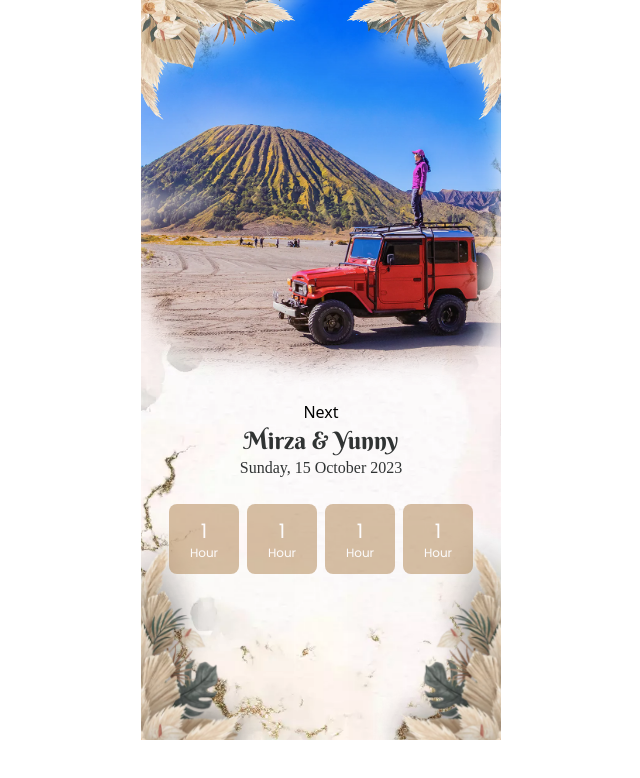
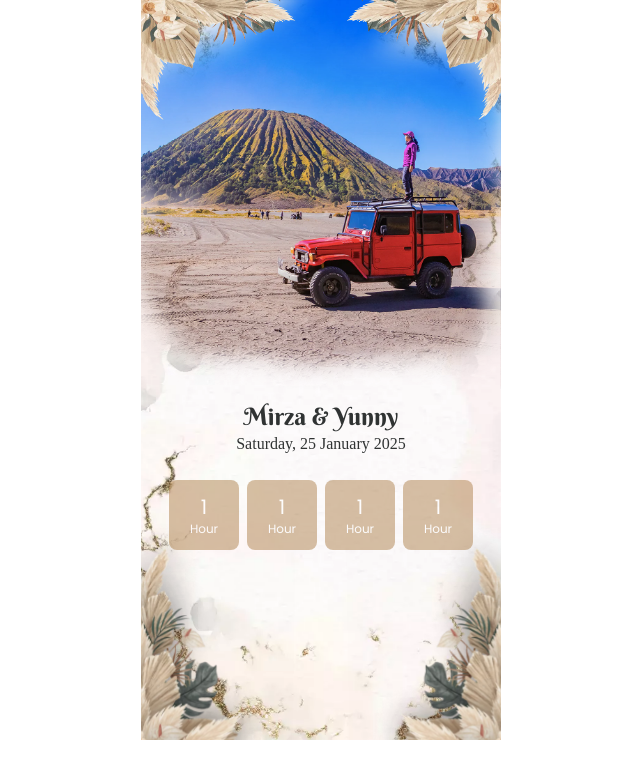
Before and after one commit to Harits19/wedding-invitation-app-react, a Next.js app: page /main in a window 1280 px wide. Shown: the top 778 px of the page, without its empty margins (319-959 px from the left). Built offline with nearby package versions, Linux system fonts and the light colour scheme; a web font is replaced by a local one.

Commit message:
create reusable component

```diff
--- /dev/null
+++ b/app/components/carousel.tsx
@@ -0,0 +1,44 @@
+import Image from "next/image";
+import { useState, useEffect, ReactNode } from "react";
+
+export default function Carousel<T>({
+  imageList,
+  renderItem,
+}: {
+  imageList: T[];
+  renderItem: (val: T) => ReactNode;
+}) {
+  const [indexImage, setIndexImage] = useState(1);
+  const selectedImage = indexImage % imageList.length;
+  let nextImage = selectedImage + 1;
+
+  if (nextImage === imageList.length) {
+    nextImage = 0;
+  }
+
+  useEffect(() => {
+    console.log(`initializing interval`);
+    const interval = setInterval(() => {
+      setIndexImage((prev) => prev + 1);
+    }, 5000);
+
+    return () => {
+      console.log(`clearing interval`);
+      clearInterval(interval);
+    };
+  }, []);
+
+  return (
+    <>
+      <div
+        key={indexImage}
+        className="animate-fade-zoom-out absolute top-0 z-10 object-cover h-[400px]"
+      >
+        {renderItem(imageList[selectedImage])}
+      </div>
+      <div className="scale-[1.18] absolute z-0 top-0 object-cover h-[400px]">
+        {renderItem(imageList[nextImage])}
+      </div>
+    </>
+  );
+}
--- a/app/main/page.tsx
+++ b/app/main/page.tsx
@@ -11,46 +11,10 @@ import Text from "../components/averia";
 import { kText } from "@/constans/text";
 import moment from "moment";
 import AudioPlayer from "../components/audio-player";
-import { Fade } from "react-slideshow-image";
-
-const ImageSlideShow = (props: { src: StaticImageData }) => {
-  useEffect(() => {
-    console.log("image mounted ", props.src.src);
-
-    return () => {
-      console.log("image unmounted ", props.src.src);
-    };
-  }, [props.src.src]);
-  return (
-    <Image
-      className="absolute top-0 w-full object-cover h-[400px]"
-      alt="photo"
-      src={props.src}
-    />
-  );
-};
+import Carousel from "../components/carousel";
 
 export default function Main() {
-  const [indexImage, setIndexImage] = useState(1);
   const imageList = [kPublic.photoSlideShow1, kPublic.photoSlideShow2];
-  const selectedImage = indexImage % imageList.length;
-  let nextImage = selectedImage + 1;
-
-  if (nextImage === imageList.length) {
-    nextImage = 0;
-  }
-
-  useEffect(() => {
-    console.log(`initializing interval`);
-    const interval = setInterval(() => {
-      setIndexImage((prev) => prev + 1);
-    }, 5000);
-
-    return () => {
-      console.log(`clearing interval`);
-      clearInterval(interval);
-    };
-  }, []);
 
   return (
     <Scaffold>
@@ -59,17 +23,12 @@ export default function Main() {
         <TopDecor />
       </div>
 
-      <Image
-        key={indexImage}
-        className="animate-fade-zoom-out z-10 absolute top-0 w-full object-cover h-[400px]"
-        alt="photo"
-        src={imageList[selectedImage]}
-      />
-      <Image
-        className="scale-[1.18] absolute top-0 w-full object-cover h-[400px]"
-        alt="photo"
-        src={imageList[nextImage]}
-      />
+      <div className="absolute top-0 w-full">
+        <Carousel
+          imageList={imageList}
+          renderItem={(val) => <Image alt="image" src={val} />}
+        />
+      </div>
 
       <div className="absolute z-50 top-0 left-0 right-0 bottom-0 flex flex-col items-center">
         <Image
@@ -78,13 +37,6 @@ export default function Main() {
           height={450}
           src={imageList[0]}
         />
-        <button
-          onClick={() => {
-            setIndexImage(indexImage + 1);
-          }}
-        >
-          Next
-        </button>
         <Text className="text-2xl" family="berkshire">
           {kText.name}
         </Text>
--- a/constans/text.ts
+++ b/constans/text.ts
@@ -3,5 +3,5 @@ export const kText = {
   name: "Mirza & Yunny",
   kepada: "Kepada",
   bukaUndangan: "Buka Undangan",
-  date: new Date(Date.parse('15 Oct 2023 00:00:00 GMT')),
+  date: new Date(Date.parse("25 Jan 2025 00:00:00 GMT")),
 };
--- a/tailwind.config.js
+++ b/tailwind.config.js
@@ -29,7 +29,7 @@ module.exports = {
         },
         "fade-zoom-out": {
           '0%': { transform: 'scale(1.18)', opacity: '1' },
-          '50%': { opacity: '1' },
+          '80%': { opacity: '1' },
           '100%': { transform: 'scale(1)', opacity: '0' },
         },
         "blip": {
```
Also changed, not shown: utils/date-util.ts (added, +21 -0 lines).
